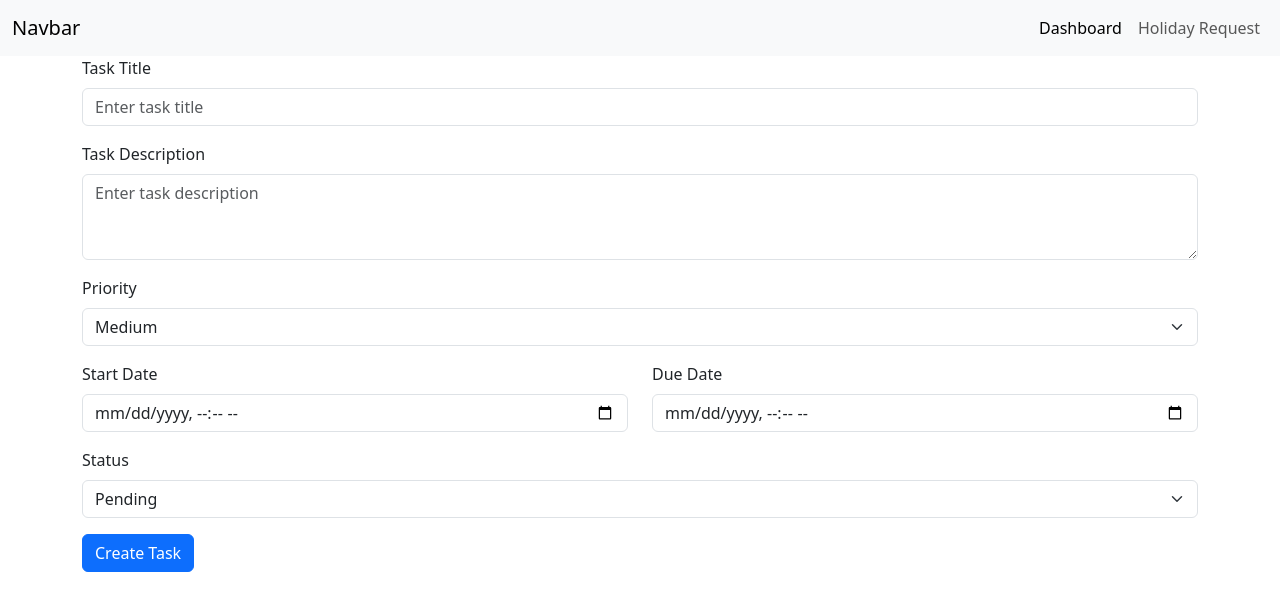
After one commit to mnevison/mp-tres, a Flask app: page /views/create_task in a window 1280 px wide. The commit adds this page. Shown: the top 611 px of the page. Run offline with Flask 3, Linux system fonts and the light colour scheme; the visitor is signed in with stand-in values (Sample User, id 1); some libraries are stand-ins or nearby versions.

Commit message:
added: schema for tasks and rendering for the form

```diff
--- a/nightsapp/models.py
+++ b/nightsapp/models.py
@@ -1,5 +1,7 @@
 from .database import db
 from flask_login import UserMixin
+from datetime import datetime
+from sqlalchemy import Enum
 
 class User(UserMixin, db.Model):
     id = db.Column(db.Integer, primary_key=True)
@@ -23,3 +25,20 @@ class User(UserMixin, db.Model):
 
     def __repr__(self):
         return f'<User {self.fname} {self.lname}>'
+
+class Task(db.Model):
+    id = db.Column(db.Integer, primary_key=True)
+    title = db.Column(db.String(200), nullable=False)
+    description = db.Column(db.Text, nullable=True)
+    status = db.Column(db.String(50), nullable=False, default="pending")
+    priority = db.Column(db.Enum('low', 'medium', 'high', name='priority_levels'), default='medium')
+    created_at = db.Column(db.DateTime, default=datetime.utcnow)
+    updated_at = db.Column(db.DateTime, onupdate=datetime.utcnow)
+    start_date = db.Column(db.DateTime, nullable=True)
+    due_date = db.Column(db.DateTime, nullable=True)
+
+    user_id = db.Column(db.Integer, db.ForeignKey('user.id'), nullable=False)
+    user = db.relationship('User', backref=db.backref('tasks', lazy=True))
+
+    def __repr__(self):
+        return f'<Task {self.title} by User {self.user_id}>'
--- /dev/null
+++ b/nightsapp/templates/create_task.html
@@ -0,0 +1,71 @@
+{% extends "base.html" %} {% block title %} New Task {% endblock %} {% block
+content %}
+
+<form action="{{ url_for('views.create_task') }}" method="POST">
+  <div class="mb-3">
+    <label for="title" class="form-label">Task Title</label>
+    <input
+      type="text"
+      class="form-control"
+      id="title"
+      name="title"
+      placeholder="Enter task title"
+      required
+    />
+  </div>
+
+  <div class="mb-3">
+    <label for="description" class="form-label">Task Description</label>
+    <textarea
+      class="form-control"
+      id="description"
+      name="description"
+      rows="3"
+      placeholder="Enter task description"
+    ></textarea>
+  </div>
+
+  <div class="mb-3">
+    <label for="priority" class="form-label">Priority</label>
+    <select class="form-select" id="priority" name="priority" required>
+      <option value="low">Low</option>
+      <option value="medium" selected>Medium</option>
+      <option value="high">High</option>
+    </select>
+  </div>
+
+  <div class="row">
+    <div class="col-md-6 mb-3">
+      <label for="start_date" class="form-label">Start Date</label>
+      <input
+        type="datetime-local"
+        class="form-control"
+        id="start_date"
+        name="start_date"
+      />
+    </div>
+    <div class="col-md-6 mb-3">
+      <label for="due_date" class="form-label">Due Date</label>
+      <input
+        type="datetime-local"
+        class="form-control"
+        id="due_date"
+        name="due_date"
+        required
+      />
+    </div>
+  </div>
+
+  <div class="mb-3">
+    <label for="status" class="form-label">Status</label>
+    <select class="form-select" id="status" name="status" required>
+      <option value="pending" selected>Pending</option>
+      <option value="in-progress">In Progress</option>
+      <option value="completed">Completed</option>
+    </select>
+  </div>
+
+  <button type="submit" class="btn btn-primary">Create Task</button>
+</form>
+
+{% endblock %}
--- a/nightsapp/views.py
+++ b/nightsapp/views.py
@@ -1,7 +1,42 @@
-from flask import Blueprint, render_template
+from flask import Blueprint, render_template, request, redirect, url_for
+from flask_login import current_user, login_required
+from .models import Task
+from .database import db
 
 views = Blueprint('views', __name__)
 
-@views.route("/dashboard")
+@views.route("/dashboard", methods=["GET"])
 def dashboard():
     return render_template ("dashboard.html")
+
+
+@views.route("/create_task", methods=["GET"])
+@login_required
+def task_form():
+    return render_template ("create_task.html")
+
+
+@views.route("/create_task", methods=["POST"])
+@login_required
+def create_task():
+    title = request.form["title"]
+    description = request.form["description"]
+    priority = request.form["priority"]
+    start_date = request.form["start_date"]
+    due_date = request.form["due_date"]
+    status = request.form["status"]
+
+    new_task = Task(
+        title=title,
+        description=description,
+        priority=priority,
+        start_date=start_date,
+        due_date=due_date,
+        status=status,
+        user_id=current_user.id
+    )
+
+    db.session.add(new_task)
+    db.session.commit()
+
+    return redirect(url_for("views.dashboard"))
```
Also changed, not shown: nightsapp/templates/dashboard.html (+12 -4 lines).
